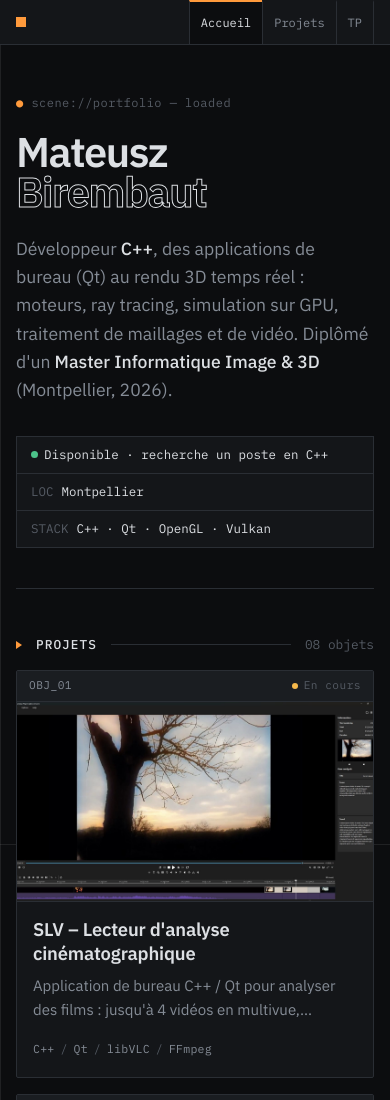
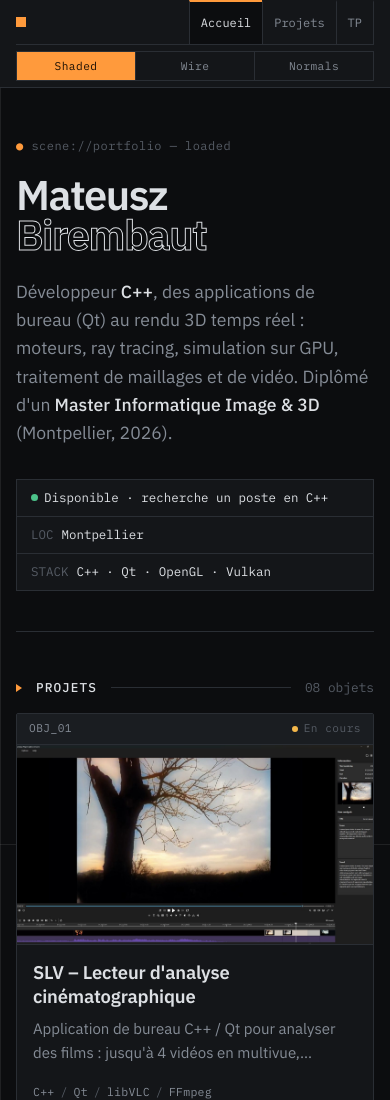
Before and after one commit to Mateusz-Birembaut/Portfolio, a website: page index.html in a window 390 px wide. Shown: the top 1100 px of the page. Drawn offline with Linux system fonts and the light colour scheme; no server answers.

Commit message:
Update styles.css

```diff
--- a/assets/css/styles.css
+++ b/assets/css/styles.css
@@ -1219,8 +1219,37 @@ h1.page-title {
 	color: #00663a
 }
 
+/* Mobile / tablette : le sélecteur passe sur une 2e ligne, pleine largeur */
 @media (max-width: 860px) {
+	.header-inner {
+		flex-wrap: wrap;
+		height: auto;
+		gap: 0 16px
+	}
+
+	.brand,
+	.nav {
+		height: 44px
+	}
+
+	.header-tools {
+		order: 3;
+		flex: 1 0 100%;
+		margin: 0;
+		padding: 6px 0;
+		border-top: 1px solid var(--border)
+	}
+
 	.shading {
-		display: none
+		flex: 1
+	}
+
+	.shading button {
+		flex: 1;
+		padding: 7px 0
+	}
+
+	.inspector {
+		top: 100px
 	}
 }
```
